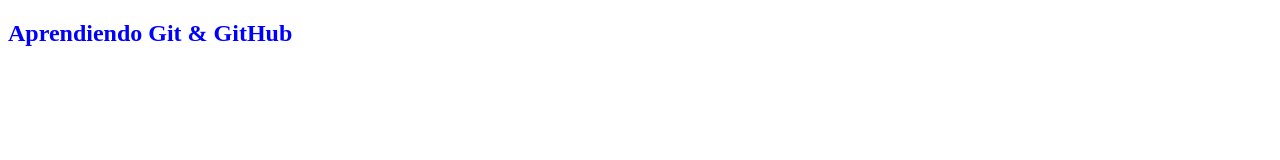
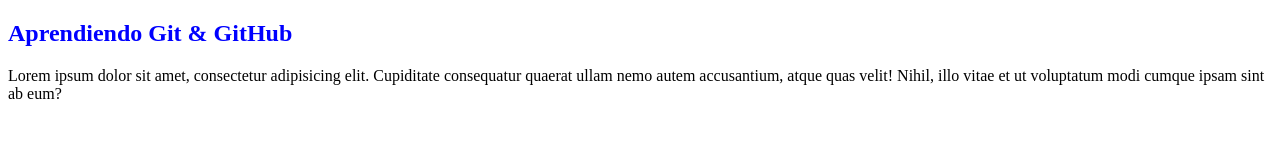
Before and after one commit to CaritoMarCor/coder-demo, a plain HTML site: page index.html in a window 1280 px wide. Drawn offline with Linux system fonts and the light colour scheme.

Commit message:
agregado mensaje

```diff
--- a/index.html
+++ b/index.html
@@ -11,6 +11,7 @@
     <main>
         <section>
             <h1>Aprendiendo Git & GitHub</h1>
+            <p>Lorem ipsum dolor sit amet, consectetur adipisicing elit. Cupiditate consequatur quaerat ullam nemo autem accusantium, atque quas velit! Nihil, illo vitae et ut voluptatum modi cumque ipsam sint ab eum?</p>
         </section>
     </main>
 </body>
```
